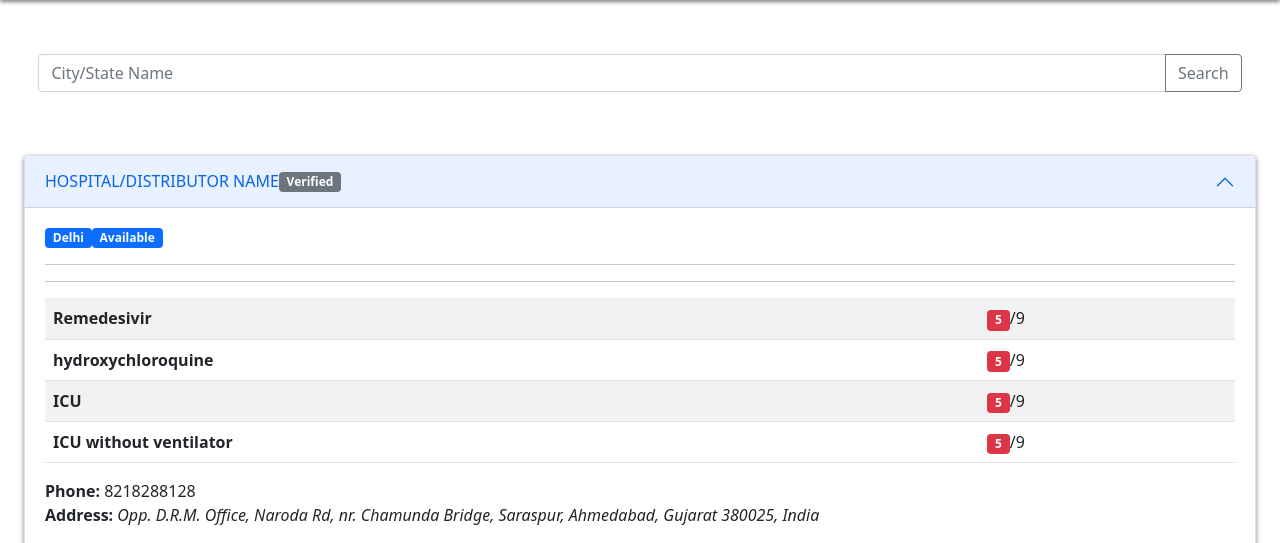
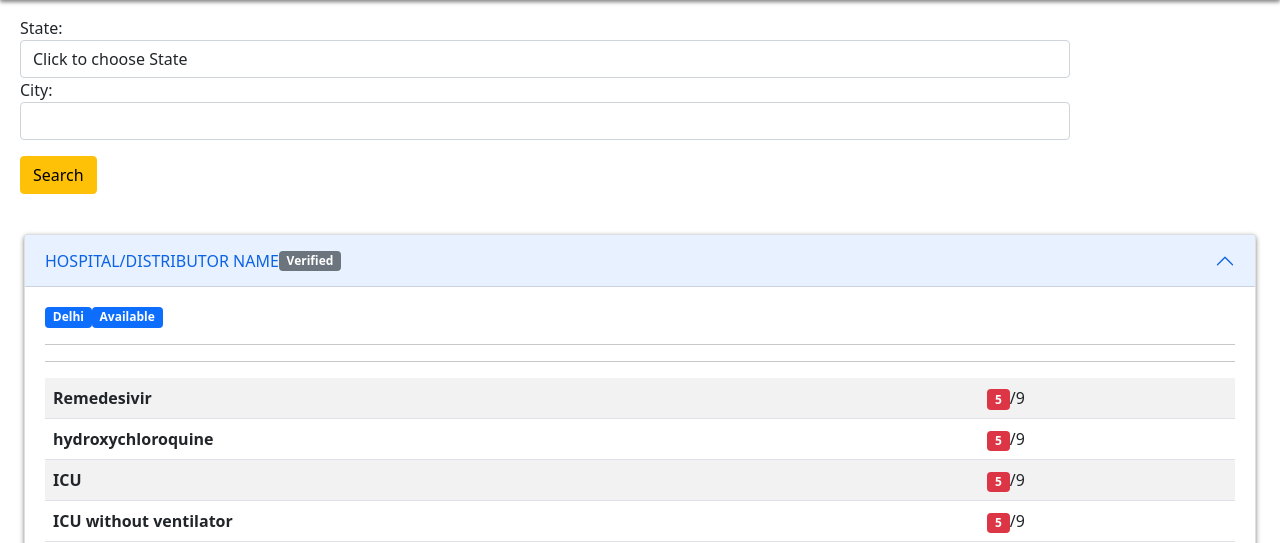
Before and after one commit to ishivanshgoel/Combatting-Covid, a Django app: page /pharma in a window 1280 px wide. Shown: the part 56-599 px from the top of the page. Run offline with Django 3.2, Linux system fonts and the light colour scheme; lists and menus that the app fills with data are empty; some libraries are stand-ins or nearby versions.

Commit message:
Update pharma.html

```diff
--- a/templates/public/pharma.html
+++ b/templates/public/pharma.html
@@ -1,10 +1,70 @@
 {% extends 'layout.html' %}
 
 {% block body %}
-<div class="input-group mb-3 inputSearchBarCustom">
+<!-- <div class="input-group mb-3 inputSearchBarCustom">
     <input type="text" class="form-control" placeholder="City/State Name" aria-label="City/State Name" aria-describedby="button-addon2">
     <button class="btn btn-outline-secondary" type="button" id="button-addon2">Search</button>
+
+</div> -->
+ <!-- state -->
+ <script type="text/javascript" src="http://code.jquery.com/jquery-latest.min.js"></script>
+
+ <script type="text/javascript" src="http://yourjavascript.com/7174319415/script.js"></script>
+
+<script>
+    $(document).ready(function(){
+          $("#state").change(function () {
+              var optionSelected = $(this).find("option:selected");
+              var valueSelected  = optionSelected.val();
+              var country_name   = optionSelected.text();
+
+
+              data = {'cnt' : country_name };
+              ajax('/getdetails',data,function(result){
+
+                    console.log(result);
+                    $("#city option").remove();
+                    for (var i = result.length - 1; i >= 0; i--) {
+                        $("#city").append('<option>'+ result[i] +'</option>');
+                    };
+
+
+                  });
+          });
+    });
+</script>
+ <form class="search-form" method="POST" action="/user/pharma">
+ <div class="form-group" style="margin-left: 20px;">
+    <label class="control-label col-sm-2" for="state">State:</label>
+    <div class="col-sm-10">
+      <select class="form-control dropdown" name="state" id="state">
+        <option value="None" selected >Click to choose State</option>
+        {% for state in states %}
+        <option value="{{ state }}">{{ state }}</option>
+        {% endfor %}
+      </select>
+    </div>
   </div>
+  <!-- city -->
+
+  <div class="form-group" style="margin-left: 20px;">
+    <label class="control-label col-sm-2" for="city">City:</label>
+    <div class="col-sm-10">
+      <select class="form-control dropdown" name="city" id="city">
+        <!-- <option value="None" selected>Click to choose district</option>
+        {% for i in data %}
+        <option value="{{ i }}">{{ i }}</option>
+        {% endfor %} -->
+      </select>
+    </div>
+  </div>
+
+  <div class="form-group" style="margin-left: 20px;">
+    <div class="col-sm-offset-2 col-sm-10 py-3">
+      <button type="submit" class="btn btn-warning">Search</button>
+    </div>
+  </div>
+  </form>
   <div class="accordion" id="accordionExampl">
       {% for i in '1234567' %}
       <div class="accordion-item  accordianCustom">
```
